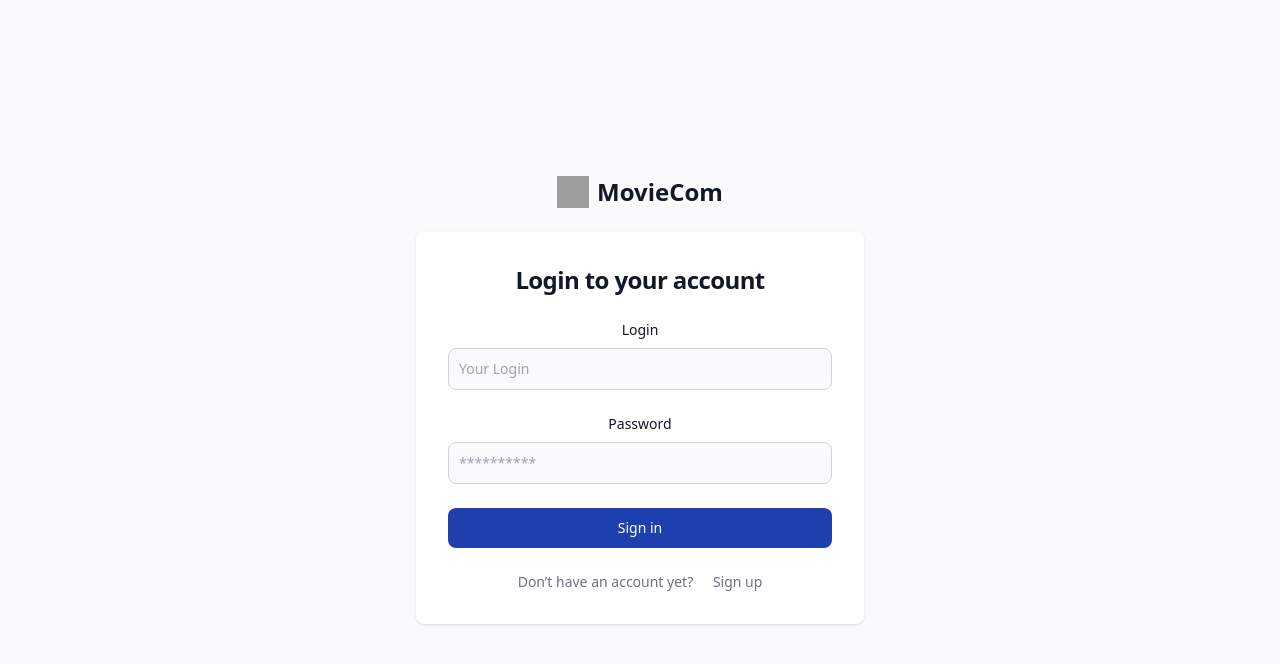
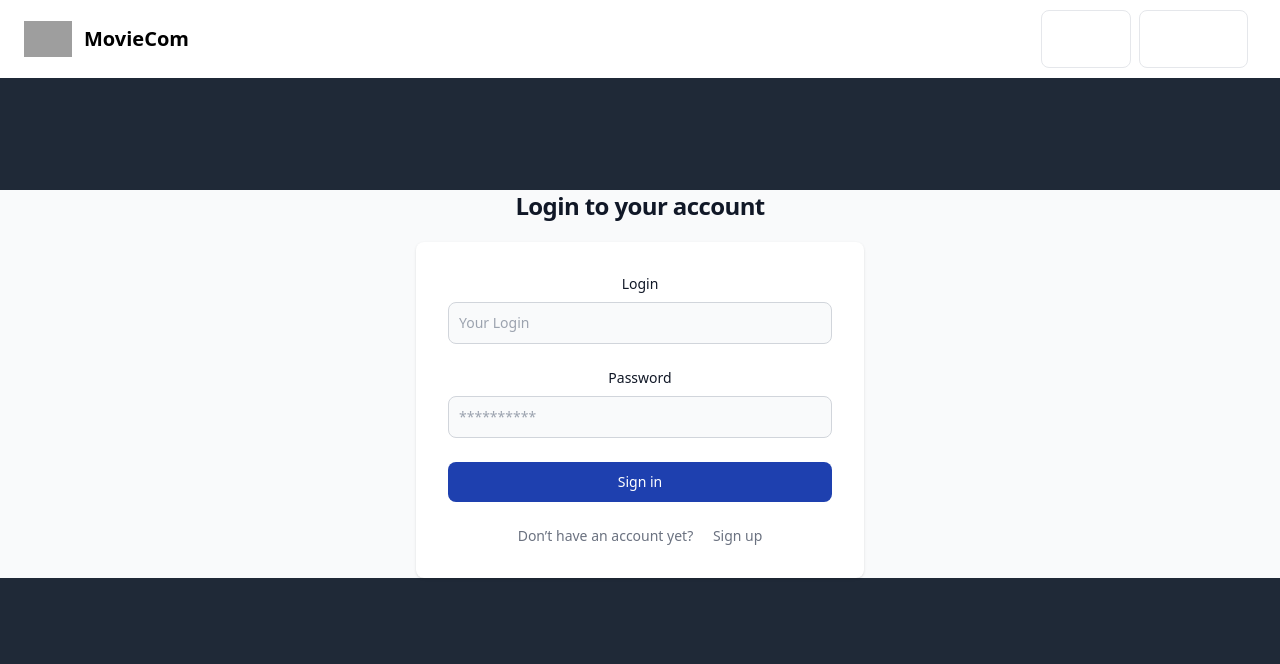
Before and after one commit to bartosz-kanadys/MovieCom-Client, a React (Vite) app in the folder client/: page /login in a window 1280 px wide. Shown: the top 664 px of the page. Built offline with nearby package versions, Linux system fonts and the light colour scheme; grey boxes are pictures that could not be loaded.

Commit message:
Upadte app css

```diff
--- a/client/src/components/Header/GuestButtons.jsx
+++ b/client/src/components/Header/GuestButtons.jsx
@@ -1,8 +1,8 @@
 function GuestButtons() {
     return (
         <div className="flex items-center lg:order-2">
-            <a href='/login' className="text-gray-800 dark:text-white hover:bg-gray-50 focus:ring-4 focus:ring-gray-300 font-medium rounded-lg text-sm px-4 lg:px-5 py-2 lg:py-2.5 mr-2 dark:hover:bg-gray-700 focus:outline-none dark:focus:ring-gray-800">Log in</a>
-            <a href="/register" className="text-gray-800 dark:text-white hover:bg-gray-50 focus:ring-4 focus:ring-gray-300 font-medium rounded-lg text-sm px-4 lg:px-5 py-2 lg:py-2.5 mr-2 dark:hover:bg-gray-700 focus:outline-none dark:focus:ring-gray-800">Register</a>
+            <a href='/login' className="text-white hover:bg-gray-50   font-bold rounded-lg text-md px-4 lg:px-5 py-2 lg:py-4 border mr-2 dark:hover:bg-gray-700 focus:outline-none dark:focus:ring-gray-800">Log in</a>
+            <a href="/register" className=" text-white hover:bg-blue- font-bold rounded-lg text-md px-4 lg:px-5 py-2 lg:py-4 border mr-2 dark:hover:bg-gray-700 focus:outline-none dark:focus:ring-gray-800">Register</a>
         </div>
     )
 }
--- a/client/src/components/Header/LoggedButtons.jsx
+++ b/client/src/components/Header/LoggedButtons.jsx
@@ -4,8 +4,8 @@ function GuestButtons(props) {
     const auth = useAuth()
     return (
         <div className="flex items-center lg:order-2">
-            <a href='/profil' className="text-gray-800 dark:text-white hover:bg-gray-50 focus:ring-4 focus:ring-gray-300 font-medium rounded-lg text-sm px-4 lg:px-5 py-2 lg:py-2.5 mr-2 dark:hover:bg-gray-700 focus:outline-none dark:focus:ring-gray-800">Profil ({props.login}) </a>
-            <a href="#" onClick={auth.logOut} className="text-gray-800 dark:text-white hover:bg-gray-50 focus:ring-4 focus:ring-gray-300 font-medium rounded-lg text-sm px-4 lg:px-5 py-2 lg:py-2.5 mr-2 dark:hover:bg-gray-700 focus:outline-none dark:focus:ring-gray-800">Log out</a>
+            <a href='/profil' className="text-gray-800 dark:text-white hover:bg-gray-50 focus:ring-4 focus:ring-gray-300 font-bold rounded-lg text-md px-4 lg:px-5 py-2 lg:py-4 border mr-2 dark:hover:bg-gray-700 focus:outline-none dark:focus:ring-gray-800">Profil ({props.login}) </a>
+            <a href="#" onClick={auth.logOut} className="text-gray-800 dark:text-white hover:bg-gray-500 focus:ring-4 focus:ring-gray-300 font-bold rounded-lg text-md px-4 lg:px-5 border py-2 lg:py-4 mr-2 dark:hover:bg-gray-700 focus:outline-none dark:focus:ring-gray-800">Log out</a>
         </div>
     )
 }
--- a/client/src/components/Login/LoginPage.jsx
+++ b/client/src/components/Login/LoginPage.jsx
@@ -1,6 +1,7 @@
 import Input from "../Inputs/Input"
 import { useState } from 'react';
 import { useAuth } from "../Auth/AuthProvider";
+import Header from "../Header/Header";
 
 function LoginPage() {
     const [login, setLogin] = useState("")
@@ -9,17 +10,16 @@ function LoginPage() {
     const auth = useAuth()
 
     return (
+        <>
+            <Header isSearch={false}></Header>
             <section className="bg-gray-50 dark:bg-gray-800">
-            <div className="flex flex-col items-center justify-center px-6 py-8 mx-auto md:h-screen lg:py-0">
-                <a href="/" className="flex items-center mb-6 text-2xl font-semibold text-gray-900 dark:text-white">
-                    <img className="w-8 h-8 mr-2" src="https://flowbite.s3.amazonaws.com/blocks/marketing-ui/logo.svg" alt="logo"></img>
-                    MovieCom
-                </a>
+                <div className="flex flex-col items-center justify-center px-6 py-8 mx-auto md:mt-28 lg:py-0">
+                <h1 className="text-xl mb-5 font-bold leading-tight tracking-tight text-gray-900 md:text-2xl dark:text-white">
+                                Login to your account
+                            </h1>
                     <div className="w-full bg-white rounded-lg shadow dark:border md:mt-0 sm:max-w-md xl:p-0 dark:bg-gray-800 dark:border-gray-400">
                         <div className="p-6 space-y-4 md:space-y-6 sm:p-8">
-                        <h1 className="text-xl font-bold leading-tight tracking-tight text-gray-900 md:text-2xl dark:text-white">
-                            Login to your account
-                        </h1>
+
                             <form className="space-y-4 md:space-y-6">
                                 <Input
                                     label="Login"
@@ -52,6 +52,8 @@ function LoginPage() {
                     </div>
                 </div>
             </section>
+        </>
+
     )
 }
 
--- a/client/src/components/MoviePage/MoviePanel.jsx
+++ b/client/src/components/MoviePage/MoviePanel.jsx
@@ -161,8 +161,8 @@ function MoviePanel({ id }) {
             }
             {
                 movie && isForm ?
-                    <div className="px-5 pt-5 grid place-items-center font-mono ">
-                        <div className="xs:min-w-96 bg-white rounded-md shadow-lg max-w-5xl min-h-460">
+                    <div className="bg-white max-w-5xl m-auto rounded-md pb-5 font-mono ">
+                        <div className=" rounded-md  min-h-460">
                             <div className="lg:flex px-4 leading-none " >
                                 <div className="flex-none mt-5 ">
                                     <img
@@ -171,7 +171,7 @@ function MoviePanel({ id }) {
                                         className="xs:m-auto h-70 w-56 rounded-md   shadow-lg "
                                     />
                                 </div>
-                                <div className="flex-col px-4 pb-9 text-gray-800 ">
+                                <div className="flex-col px-4 pb-9 w-full text-gray-800 ">
                                     <form>
                                         <input id='title' type='text' className="pt-4 text-2xl font-bold w-3/5" onChange={() => setTitle(event.target.value)} value={title}></input>
 
--- a/client/src/components/Register/RegisterPage.jsx
+++ b/client/src/components/Register/RegisterPage.jsx
@@ -1,6 +1,7 @@
 import axios from 'axios';
 import { useEffect, useState } from 'react';
 import Input from '../Inputs/Input';
+import Header from '../Header/Header';
 
 function RegisterPage() {
     const [login, setLogin] = useState("")
@@ -29,6 +30,10 @@ function RegisterPage() {
     }, [password])
 
     useEffect(() => {
+        const isEmailValid = (email) => {
+            return String(email).match(/^[a-zA-Z0-9._-]+@[a-zA-Z0-9.-]+\.[a-zA-Z]{2,4}$/)
+        }
+
         if (!isEmailValid(email)) {
             setErrors({
                 ...errors,
@@ -70,7 +75,6 @@ function RegisterPage() {
             })
                 .then((response) => {
                     setServerData(response)
-                    //console.log(response)
                 })
                 .catch(err => {
                     console.log(err)
@@ -78,48 +82,31 @@ function RegisterPage() {
         }
     }
 
-    const onLoginChange = (event) => {
-        setLogin(event.target.value)
-    }
-
-    const onPasswordChange = (event) => {
-        setPassword(event.target.value)
-    }
-
-    const onEmailChange = (event) => {
-        setEmail(event.target.value)
-    }
-
-    const isEmailValid = (email) => {
-        return String(email).match(/^[a-zA-Z0-9._-]+@[a-zA-Z0-9.-]+\.[a-zA-Z]{2,4}$/)
-    }
-
     return (
+        <>
+            <Header isSearch={false}></Header>
             <section className="bg-gray-50 dark:bg-gray-800">
-            <div className="flex flex-col items-center justify-center px-6 py-8 mx-auto md:h-screen lg:py-0">
-                <a href="/" className="flex items-center mb-6 text-2xl font-semibold text-gray-900 dark:text-white">
-                    <img className="w-8 h-8 mr-2" src="https://flowbite.s3.amazonaws.com/blocks/marketing-ui/logo.svg" alt="logo"></img>
-                    MovieCom
-                </a>
+                <div className="flex flex-col items-center justify-center px-6 py-8 mx-auto md:mt-28 lg:py-0">
+                    <h1 className="text-xl mb-5 font-bold leading-tight tracking-tight text-gray-900 md:text-2xl dark:text-white">
+                        Register account
+                    </h1>
                     <div className="w-full bg-white rounded-lg shadow dark:border md:mt-0 sm:max-w-md xl:p-0 dark:bg-gray-800 dark:border-gray-400">
                         <div className="p-6 space-y-4 md:space-y-6 sm:p-8">
-                        <h1 className="text-xl font-bold leading-tight tracking-tight text-gray-900 md:text-2xl dark:text-white">
-                            Register account
-                        </h1>
+
                             <form className="space-y-4 md:space-y-6" >
                                 <Input
                                     label="Login"
                                     type="text"
                                     id="login"
                                     placeholder="Your Login"
-                                onChange={onLoginChange}
+                                    onChange={() => setLogin(event.target.value)}
                                 />
                                 <Input
                                     label="E-mail"
                                     type="email"
                                     id="email"
                                     placeholder="mail@example.com"
-                                onChange={onEmailChange}
+                                    onChange={() => setPassword(event.target.value)}
                                 />
 
                                 <Input
@@ -127,7 +114,7 @@ function RegisterPage() {
                                     type="password"
                                     id="password"
                                     placeholder="**********"
-                                onChange={onPasswordChange}
+                                    onChange={() => setEmail(event.target.value)}
                                 />
                                 <p className='text-white'>
                                     {errors.login == null ? <></> : <span>{errors.login}<br></br></span>}
@@ -148,6 +135,8 @@ function RegisterPage() {
                     </div>
                 </div>
             </section>
+        </>
+
     )
 }
 
```
Also changed, not shown: client/src/components/Header/Header.jsx (+0 -16 lines). Lines whose indentation alone changed are shown as unchanged.
